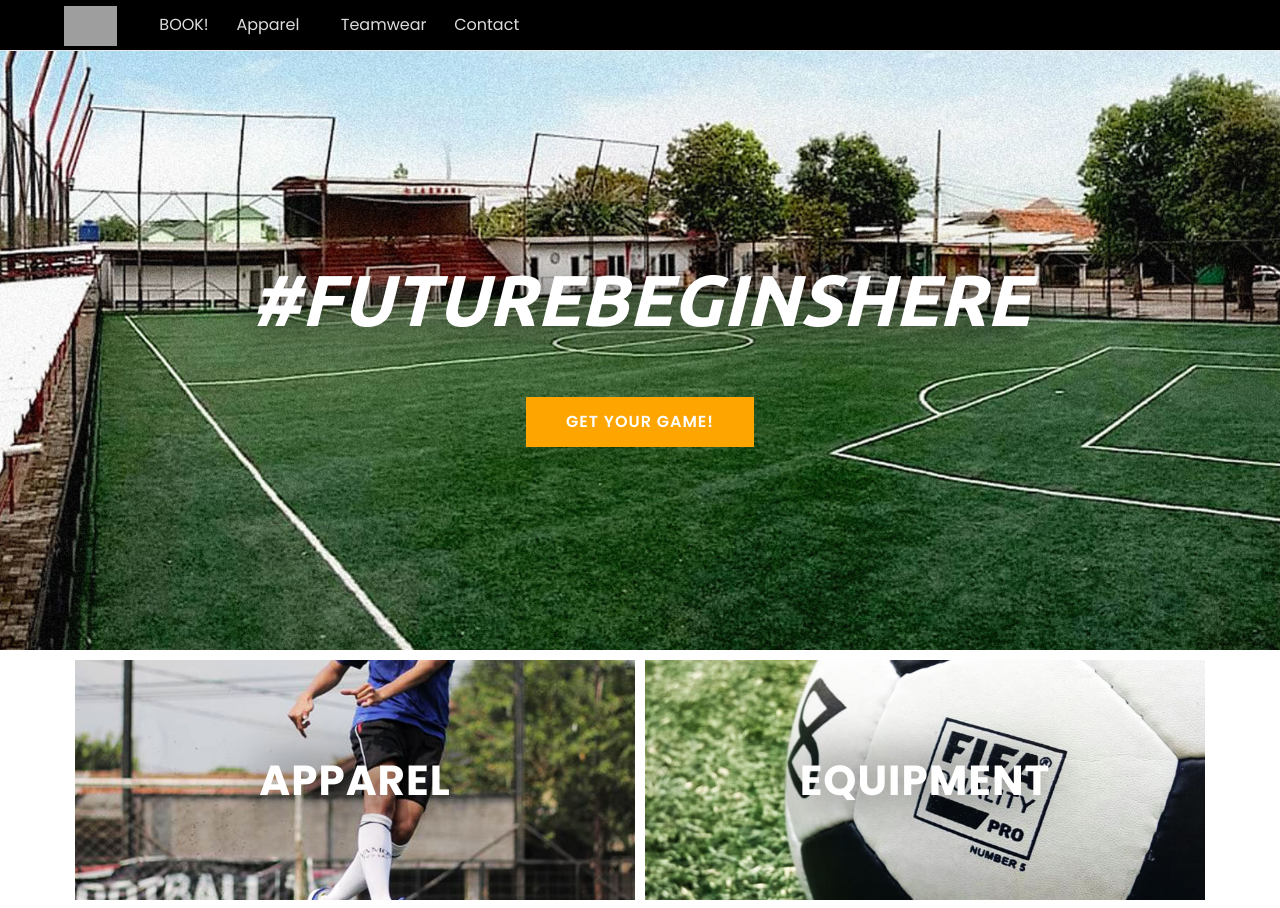
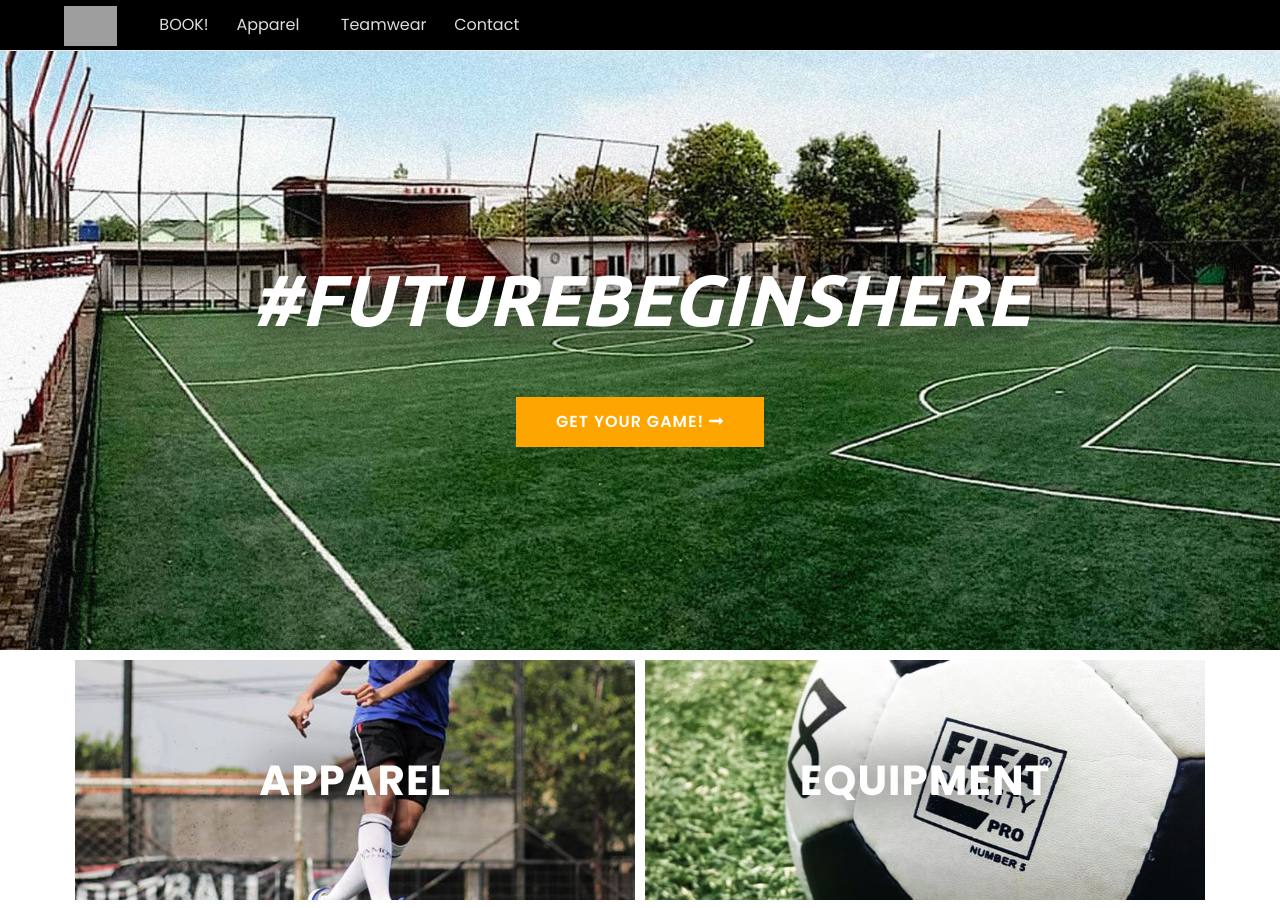
Before and after one commit to kemtol/sabnanifootball, a Jekyll site: the page built from index.html, in a window 1280 px wide. Shown: the top 908 px of the page. Built offline with Jekyll 4.4.1, drawn with Linux system fonts in a browser that asks for light colours; nearby versions of some CDN libraries; some web fonts are replaced; library files that are not in the unit come from our copies; grey boxes are pictures that could not be loaded.

Commit message:
Update jumbotron.html

```diff
--- a/_includes/jumbotron.html
+++ b/_includes/jumbotron.html
@@ -5,7 +5,7 @@
                     <div class="hero-content text-center">
                         <h6 class="d-none">SINCE 2012</h6>
                         <h2>#FUTUREBEGINSHERE</h2>
-                        <a href="#" class="btn essence-btn">GET YOUR GAME!</a>
+                        <a href="#" class="btn essence-btn">GET YOUR GAME! <i class="fas fa-long-arrow-alt-right"></i></a>
                     </div>
                 </div>
             </div>
```
